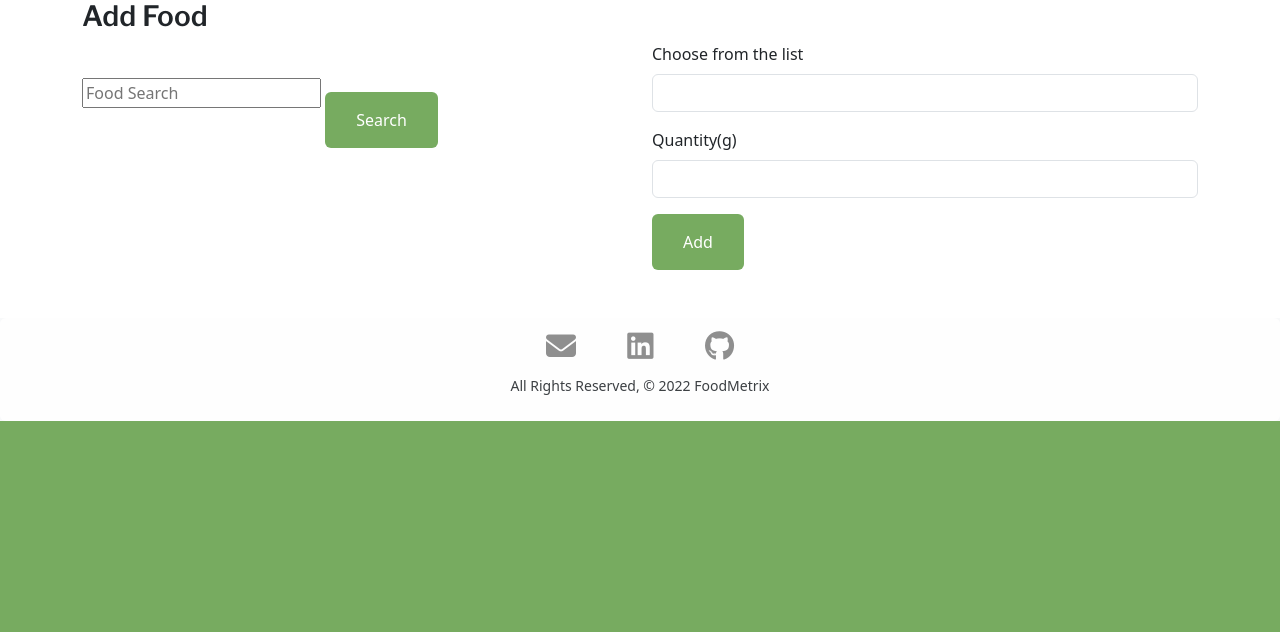
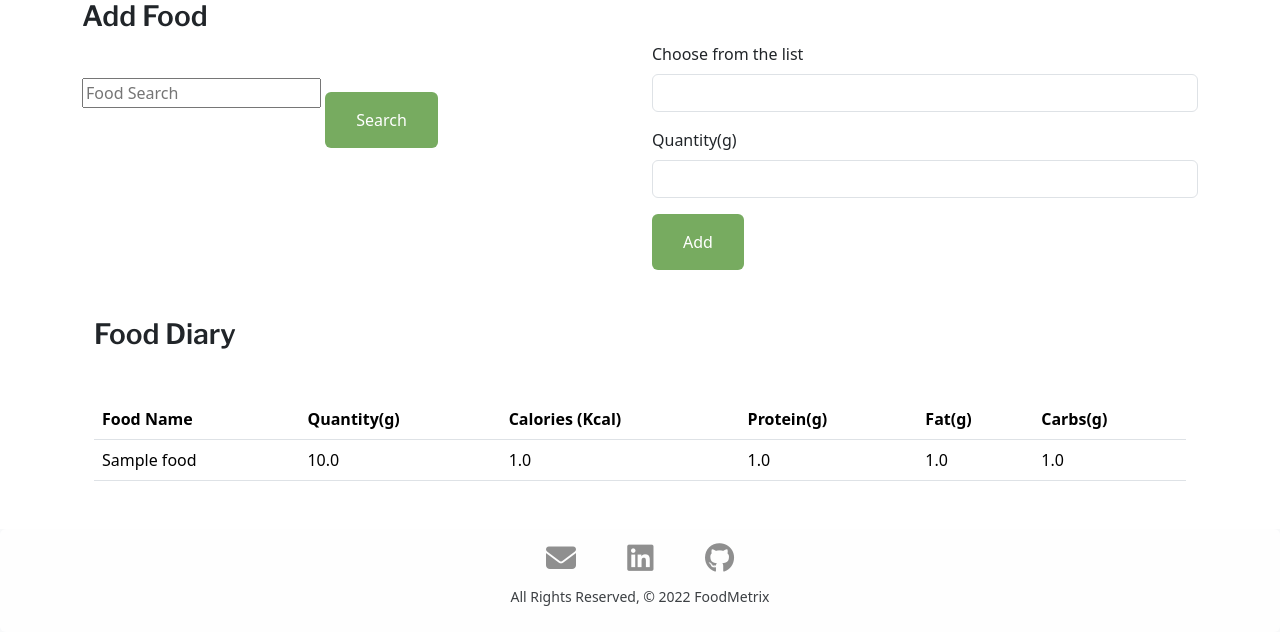
Before and after one commit to TBertazoli/foodmacros, a Django app: page /account/tracker in a window 1280 px wide. Shown: the part 748-1380 px from the top of the page. Before the commit the page ends 1169 px from the top, so only its background shows below. Run offline with Django 5.2, Linux system fonts and the light colour scheme; tables that the repository leaves empty hold one stand-in row (values such as "Sample post"); lists and menus that the app fills with data are empty; some libraries are stand-ins or nearby versions.

Commit message:
added display food

```diff
--- a/main_app/templates/account/tracker.html
+++ b/main_app/templates/account/tracker.html
@@ -52,44 +52,38 @@
     </div>
   </div>
 
+  <div class="food-diary container-md mt-5">
+    <h3 class="libre-franklin-semibold">Food Diary</h3>
 
-      <!-- <table class="table">
+      <table class="table mt-5">
+        <thead>
+          <tr>
+            <th>Food Name</th>
+            <th>Quantity(g)</th>
+            <th>Calories (Kcal)</th>
+            <th>Protein(g)</th>
+            <th>Fat(g)</th>
+            <th>Carbs(g)</th>
+          </tr>
+        </thead>
         <tbody>
+          {% for food in foods %}
           <tr>
-            <th scope="row">Food</th>
-            <td>
-              {{ food.food.label }} - {{ food.food.nutrients.ENERC_KCAL }} cal/
-              100g
-            </td>
-          </tr>
-          <tr>
-            <th scope="row">Quantity(g)</th>
-            <td><input type="number"/></td>
-          </tr>
-          <tr>
-            <th scope="row">Add Food</th>
-            <td><button>Add</button></td>
+            <td>{{ food.name }}</td>
+            <td>{{food.weight}}</td>
+            <td>{{food.calories}}</td>
+            <td>{{food.protein}}</td>
+            <td>{{food.fat}}</td>
+            <td>{{food.carbs}}</td>
           </tr>
         </tbody>
-      </table> -->
-    </form>
+        {% endfor %}
+      </table>
 
-  </div>
-
-  <!-- Button trigger modal -->
-  <!-- <button
-    type="button"
-    class="btn btn-primary"
-    data-toggle="modal"
-    data-target="#add-food"
-    onclick="openModal()"
-  >
-    Launch demo modal
-  </button> -->
-</div>
+    </div>
 
 <script>
-  function populateFields(event) {
+    function populateFields(event) {
     const food = jQuery.parseJSON(event.target.value.replace(/'/g, '"'));
 
     $('#food-name').val(food.label);
@@ -97,9 +91,7 @@
     $('#food-protein').val(food.nutrients.PROCNT);
     $('#food-fat').val(food.nutrients.FAT);
     $('#food-carbs').val(food.nutrients.CHOCDF);
-
   }
-
 </script>
 
 {% endblock %}
--- a/main_app/views.py
+++ b/main_app/views.py
@@ -1,3 +1,4 @@
+from js.jquery import jquery
 from django.shortcuts import render, redirect
 import requests
 from django.views.generic.edit import CreateView, UpdateView, DeleteView
@@ -5,8 +6,7 @@ from django.views.generic import ListView, DetailView
 import os
 from dotenv import load_dotenv
 from .models import Add_Food
-from.forms import AddFoodForm
-from js.jquery import jquery
+from .forms import AddFoodForm
 jquery.need()
 load_dotenv()
 
@@ -30,9 +30,9 @@ def account(request):
 
 
 def tracker(request):
-    food = Add_Food.objects.all()
+    foods = Add_Food.objects.all()
     return render(request, 'account/tracker.html', {
-        'food': food
+        'foods': foods
 
     })
 
```
